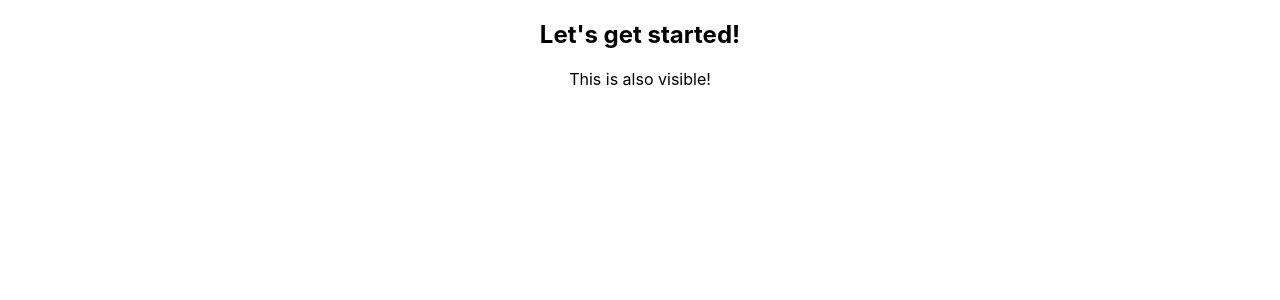
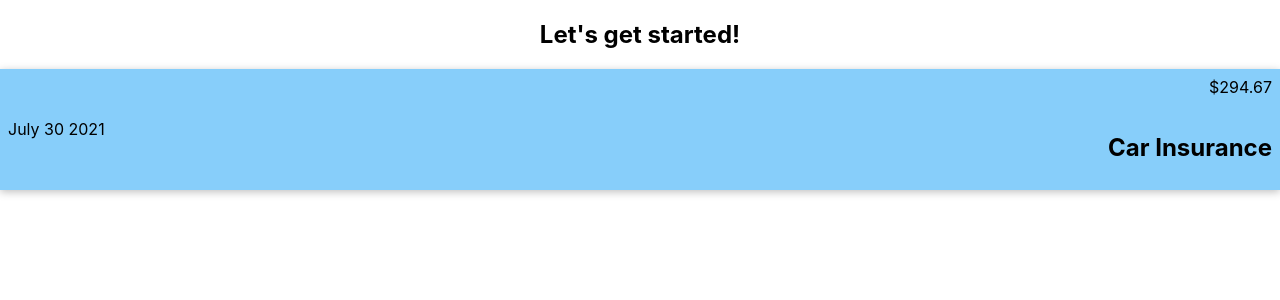
Before and after one commit to Greenhouse89/ReactPrac, a React (Create React App) app: page / in a window 1280 px wide. Shown: the top 300 px of the page. Built offline with nearby package versions, Linux system fonts and the light colour scheme.

Commit message:
added CSS styling/ UI look to expense item

```diff
--- a/src/App.js
+++ b/src/App.js
@@ -7,7 +7,7 @@
   return (
     <div className="App">
       <h2>Let's get started!</h2>
-      <p>This is also visible!</p>
+      <ExpenseItem></ExpenseItem>
     </div>
   );
 }
--- /dev/null
+++ b/src/components/ExpenseItem.css
@@ -0,0 +1,18 @@
+.expense-item{
+    display: flex;
+    justify-content: space-between;
+    align-items: center;
+    box-shadow: 0 2px 8px rgba(0, 0, 0, 0.25);
+    padding: 0.5rem;
+    margin: 1rem 0;
+    border-radius: 12 px;
+    background-color: lightskyblue;
+}
+
+.expense-item_description {
+    display: flex;
+    flex-direction: column;
+    gap: 1rem;
+    align-items: flex-end;
+    flex-flow: column-reverse;
+}
--- a/src/components/ExpenseItem.js
+++ b/src/components/ExpenseItem.js
@@ -1,5 +1,15 @@
-function ExpenseItem (){
-    return <h2>Expense Item!</h2>
-}
+import './ExpenseItem.css';
 
-export default ExpenseItem;
+function ExpenseItem() {
+  return (
+    <div className="expense-item">
+      <div>July 30 2021</div>
+      <div className="expense-item_description">
+        <h2>Car Insurance</h2>
+        <div className= "expense-item_price">$294.67</div>
+      </div>
+    </div>
+  );
+  }
+
+  export default ExpenseItem;
```
